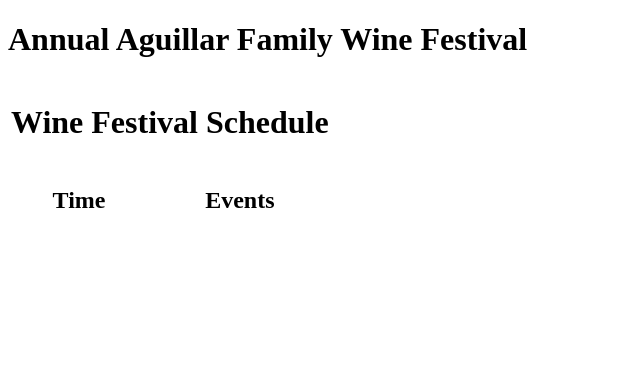
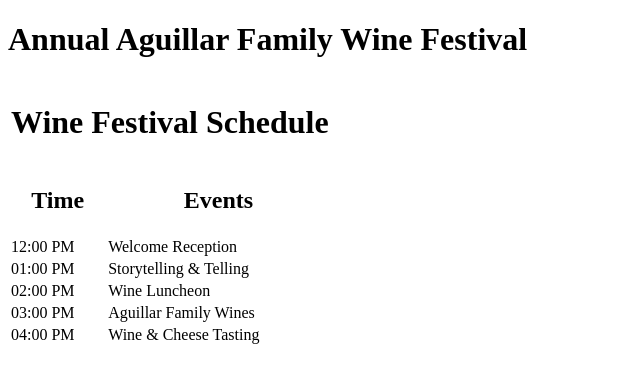
Before and after one commit to Nicole-devs/Wine-Fest, a plain HTML site: page index.html in a window 1280 px wide. Shown: the whole page, without its empty margins (0-640 px from the left). Drawn offline with Linux system fonts and the light colour scheme.

Commit message:
Filling in Table Data

```diff
--- a/index.html
+++ b/index.html
@@ -17,6 +17,7 @@
 
         <table>
             <thead>
+
                 <tr>
                     <th colspan="2">
                         <h1>Wine Festival Schedule</h1>
@@ -32,7 +33,28 @@
                 </tr>
             </thead>
 
-            <tbody></tbody>
+            <tbody>
+                <tr>
+                    <td class="left">12:00 PM</td>
+                    <td>Welcome Reception</td>
+                </tr>
+                <tr>
+                    <td class="left">01:00 PM</td>
+                    <td>Storytelling & Telling</td>
+                </tr>
+                <tr>
+                    <td class="left">02:00 PM</td>
+                    <td>Wine Luncheon</td>
+                </tr>
+                <tr>
+                    <td class="left">03:00 PM</td>
+                    <td>Aguillar Family Wines</td>
+                </tr>
+                <tr>
+                    <td class="left">04:00 PM</td>
+                    <td>Wine & Cheese Tasting</td>
+                </tr>
+            </tbody>
         </table>
     </div>
 </body>
```
